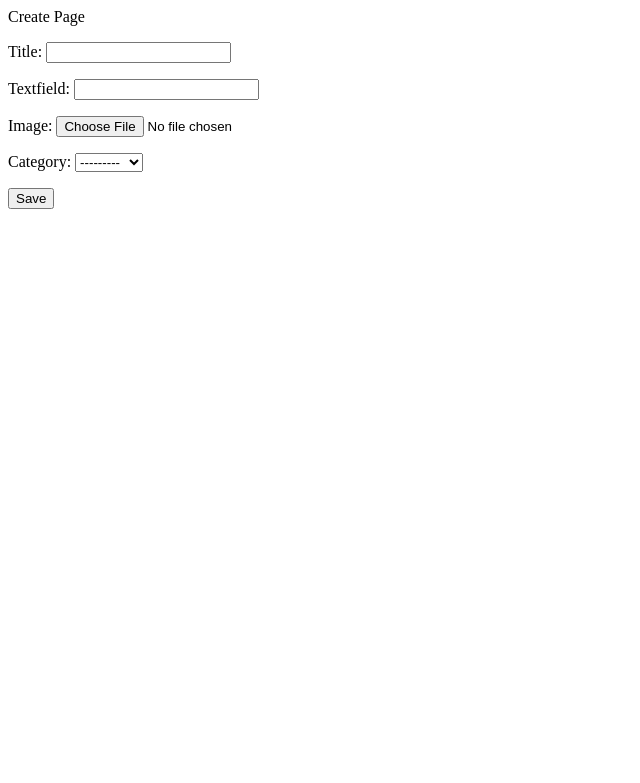
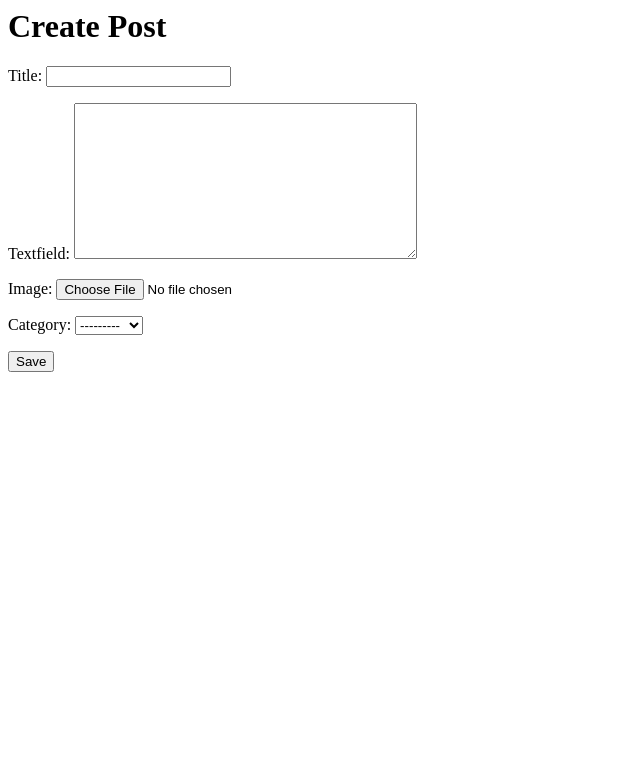
Before and after one commit to adiletexe/FindtheLostPP, a Django app: page /create/ in a window 1280 px wide. Shown: the top 783 px of the page, without its empty margins (0-640 px from the left). Run offline with Django 4.2, Linux system fonts and the light colour scheme; a user stored in the database is signed in; data comes from the database, SQL or seed files in the repository; both versions use the stored data as it was after the commit.

Commit message:
create post functionality

```diff
--- a/lostandfoundapp/models.py
+++ b/lostandfoundapp/models.py
@@ -15,7 +15,7 @@ class Categories(models.Model):
 
 class FoundItems(models.Model):
     title = models.CharField(max_length=100)
-    textfield = models.CharField(max_length=400)
+    textfield = models.TextField(max_length=400)
     date = models.DateField(auto_now_add=True)
     image = models.ImageField(null=False, blank=False)
     category = models.ForeignKey(Categories, on_delete=models.SET_NULL, blank=True, null=True)
--- a/lostandfoundapp/templates/lostandfoundapp/create.html
+++ b/lostandfoundapp/templates/lostandfoundapp/create.html
@@ -1,5 +1,6 @@
-Create Page
-<form method="POST">
+<h1>Create Post</h1>
+<h3>{{ error }}</h3>
+<form method="POST" action="{% url 'create' %}" enctype="multipart/form-data">
     {% csrf_token %}
     {{ form.as_p }}
     <button type="submit">Save</button>
--- a/lostandfoundapp/views.py
+++ b/lostandfoundapp/views.py
@@ -21,15 +21,21 @@ def index(request):
 @login_required
 def create(request):
     if request.method == 'GET':
-        return render(request, 'lostandfoundapp/create.html', {'form': CreationForm})
+        return render(request, 'lostandfoundapp/create.html', {'form': CreationForm()})
     else:
-        try:
-            form = CreationForm(request.POST)
-            form.save()
-            return redirect('index')
-        except:
-            return render(request, 'lostandfoundapp/create.html', {'form': CreationForm, 'error':'Don\'t do experiments please'})
+        form = CreationForm(request.POST, request.FILES)
+        if form.is_valid():
+            try:
+                newitem = form.save(commit=False)
+                newitem.user = request.user
+                form.save()
+                return redirect('index')
+            except ValueError:
+                return render(request, 'lostandfoundapp/create.html', {'form': CreationForm(), 'error':'Don\'t do experiments please'})
+        else:
+            return render(request, 'lostandfoundapp/create.html', {'form': CreationForm(), 'error':'Don\'t do experiments please'})
 
+#auth
 def signupsystem(request):
     if request.method == "GET":
         return render(request, 'lostandfoundapp/signupsystem.html', {'form':UserCreationForm})
```
Also changed, not shown: db.sqlite3, lostandfoundapp/migrations/0007_alter_founditems_textfield.py (added), static/lostandfoundapp/images/pexels-lukas-rodriguez-3680219_9IySLmn.jpg (added), static/lostandfoundapp/images/profilpicture.jpg (added).
